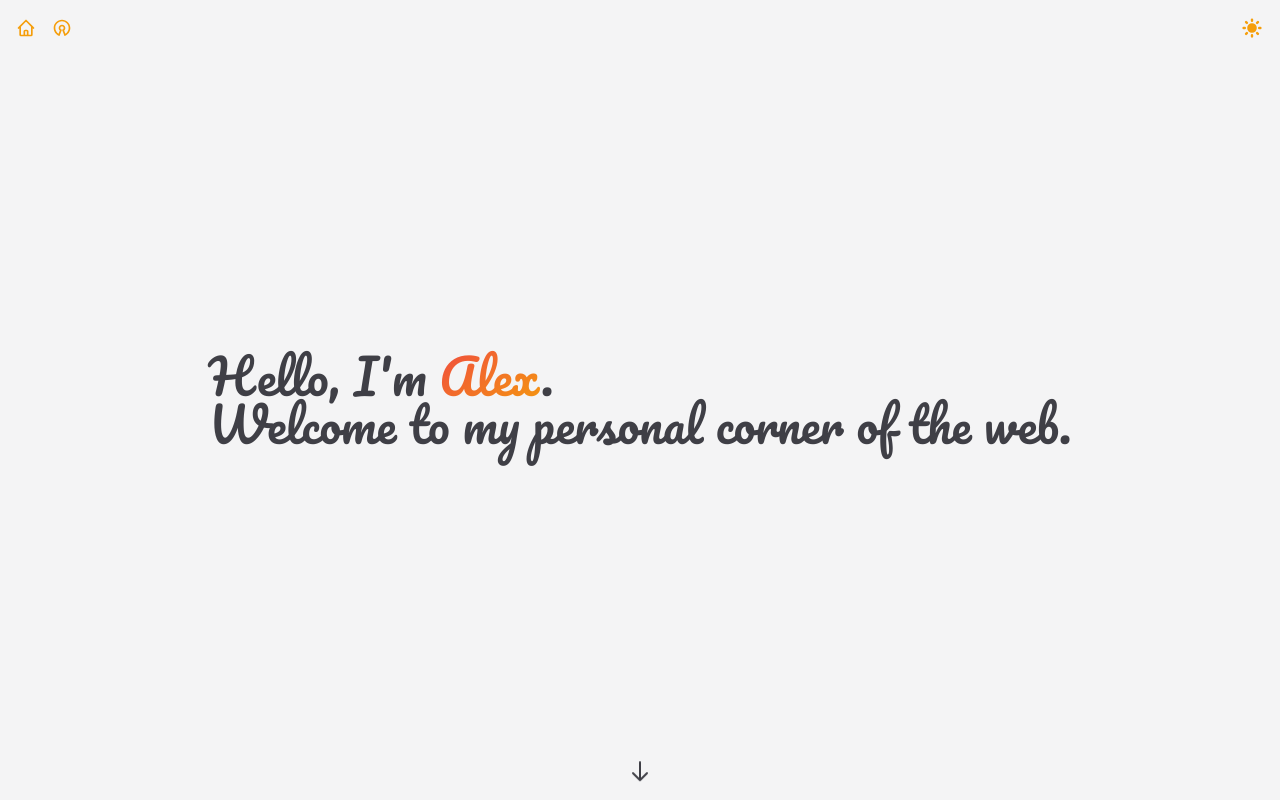
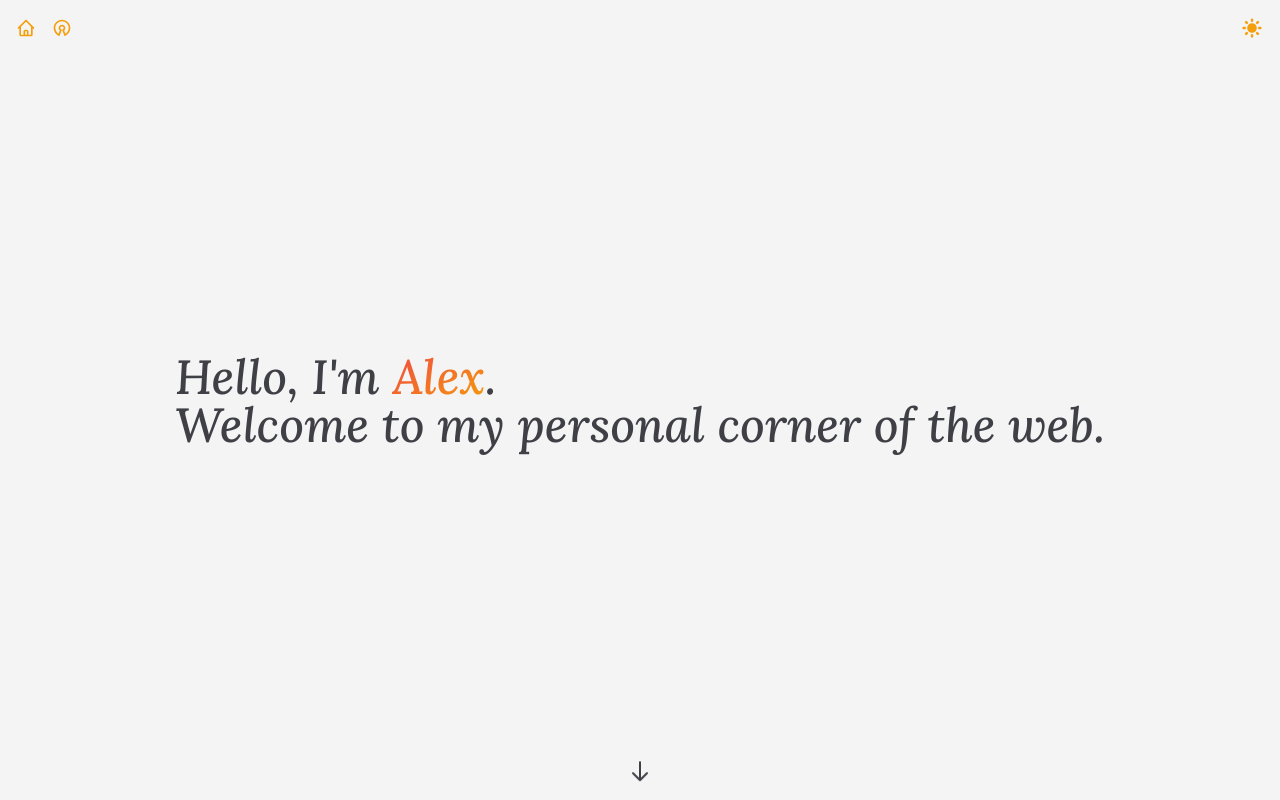
Before and after one commit to Uvacoder/port-alexfertel, a Next.js app: page / in a window 1280 px wide. Built offline with nearby package versions, Linux system fonts and the light colour scheme.

Commit message:
Use the Lora font instead of the Pacifico font

```diff
--- a/components/PullRequestList.tsx
+++ b/components/PullRequestList.tsx
@@ -55,7 +55,7 @@ const PullRequest = ({ pr }) => {
           <FancyLink
             href={pr.url}
             title={pr.baseRepository.description}
-            className="ml-2 font-semibold text-lg"
+            className="ml-2 text-lg"
           >
             {pr.baseRepository.nameWithOwner}
           </FancyLink>
@@ -85,7 +85,7 @@ const PullRequestList = ({ prs }) => (
       <FancyLink
         href="https://github.com/pulls?q=is%3Apr+is%3Aopen+author%3Aalexfertel+archived%3Afalse+sort%3Aupdated-desc"
         title="https://github.com/pulls?q=is%3Apr+is%3Aopen+author%3Aalexfertel+archived%3Afalse+sort%3Aupdated-desc"
-        className="text-xl font-pacifico font-normal leading-8 text-center"
+        className="text-2xl font-lora font-semibold leading-8 text-center"
       >
         Pull requests
       </FancyLink>
--- a/components/global/FancyLink.tsx
+++ b/components/global/FancyLink.tsx
@@ -14,7 +14,7 @@ const FancyLink = ({ children, className, ...props }: FancyLinkProps) => (
     rel="noopener noreferrer"
     target="_blank"
     className={classNames(
-      "custom-underline inline-block transition-all transform hover:scale-[1.05] duration-500 ease-out text-transparent bg-clip-text bg-gradient-to-r from-red-500 to-amber-500",
+      "font-lora custom-underline inline-block transition-all transform hover:scale-[1.05] duration-500 ease-out text-transparent bg-clip-text bg-gradient-to-r from-red-500 to-amber-500",
       className
     )}
   >
--- a/pages/_app.tsx
+++ b/pages/_app.tsx
@@ -4,7 +4,7 @@ import "../styles/global.css";
 
 function MyApp({ Component, pageProps }: AppProps) {
   return (
-    <ThemeProvider attribute="class">
+    <ThemeProvider attribute="class" enableSystem={false}>
       <Component {...pageProps} />
     </ThemeProvider>
   );
--- a/pages/index.tsx
+++ b/pages/index.tsx
@@ -30,10 +30,10 @@ const Home = () => {
                 hidden: { opacity: 0 },
                 visible: {
                   opacity: 1,
-                  transition: { delay: 0.5, staggerChildren: 0.07 },
+                  transition: { delay: 0.5, staggerChildren: 0.085 },
                 },
               }}
-              className="text-xl font-pacifico sm:text-2xl md:text-3xl lg:text-5xl"
+              className="text-xl font-lora sm:text-2xl md:text-3xl lg:text-5xl"
             >
               <AnimatedText text="Hello, I'm" />{" "}
               <motion.span
--- a/pages/open-source.tsx
+++ b/pages/open-source.tsx
@@ -55,7 +55,7 @@ const OpenSource = ({ contributions, userInfo, pullRequests }) => {
     <div className="relative inset-0 flex min-h-screen">
       <Navigation />
       <div className="max-w-xs sm:max-w-xl lg:max-w-5xl mx-auto flex flex-1 flex-col text-center">
-        <h1 className="pt-20 text-5xl text-gray-700 dark:text-coolGray-100 font-pacifico">
+        <h1 className="pt-20 text-5xl text-gray-700 dark:text-coolGray-100 font-lora">
           Open Source
         </h1>
 
@@ -122,7 +122,7 @@ const OpenSource = ({ contributions, userInfo, pullRequests }) => {
           <div className="flex col-span-2 px-4 bg-gray-50 border border-gray-200 dark:border-gray-700 dark:bg-gray-800 shadow-sm rounded-md">
             <div className="w-full p-5 justify-between items-center text-xl">
               <div className="text-center">
-                <h2 className="font-pacifico font-normal text-xl text-amber-500 leading-8">
+                <h2 className="font-lora font-normal text-xl text-amber-500 leading-8">
                   Stats
                 </h2>
               </div>
--- a/styles/global.css
+++ b/styles/global.css
@@ -80,3 +80,10 @@ html {
   font-weight: 400;
   src: url(/fonts/pacifico-v17-latin-regular.woff2) format('woff2'); /* Chrome 26+, Opera 23+, Firefox 39+ */
 }
+@font-face {
+  font-family: 'Lora';
+  font-style: italic;
+  font-display: swap;
+  font-weight: 500;
+  src: url(/fonts/lora-v17-latin-500italic.woff2) format('woff2'); /* Chrome 26+, Opera 23+, Firefox 39+ */
+}
--- a/tailwind.config.js
+++ b/tailwind.config.js
@@ -11,6 +11,7 @@ module.exports = {
       fontFamily: {
         sans: ["Quicksand", ...defaultTheme.fontFamily.sans],
         pacifico: ["Pacifico"],
+        lora: ["Lora"],
       },
     },
   },
```
Also changed, not shown: public/fonts/lora-v17-latin-500italic.woff (added), public/fonts/lora-v17-latin-500italic.woff2 (added).
